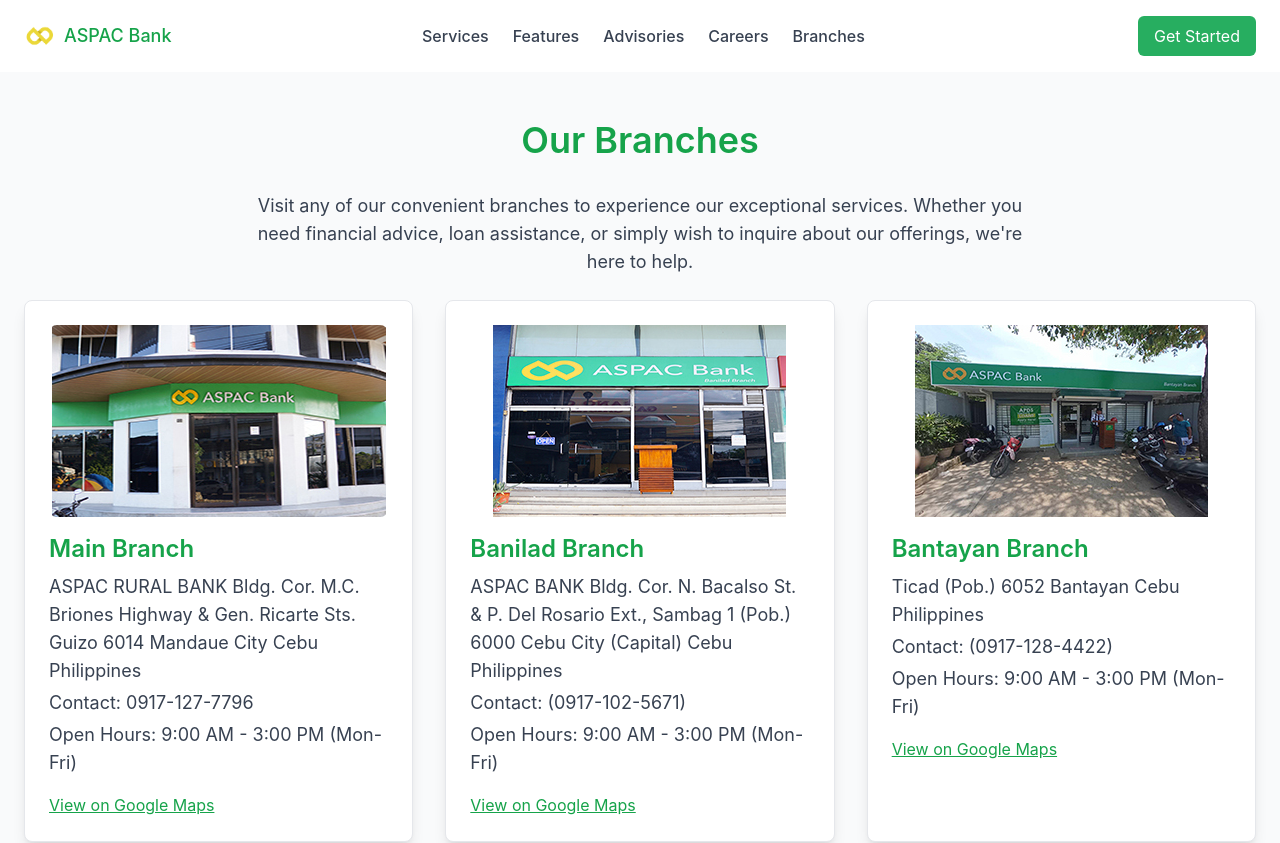
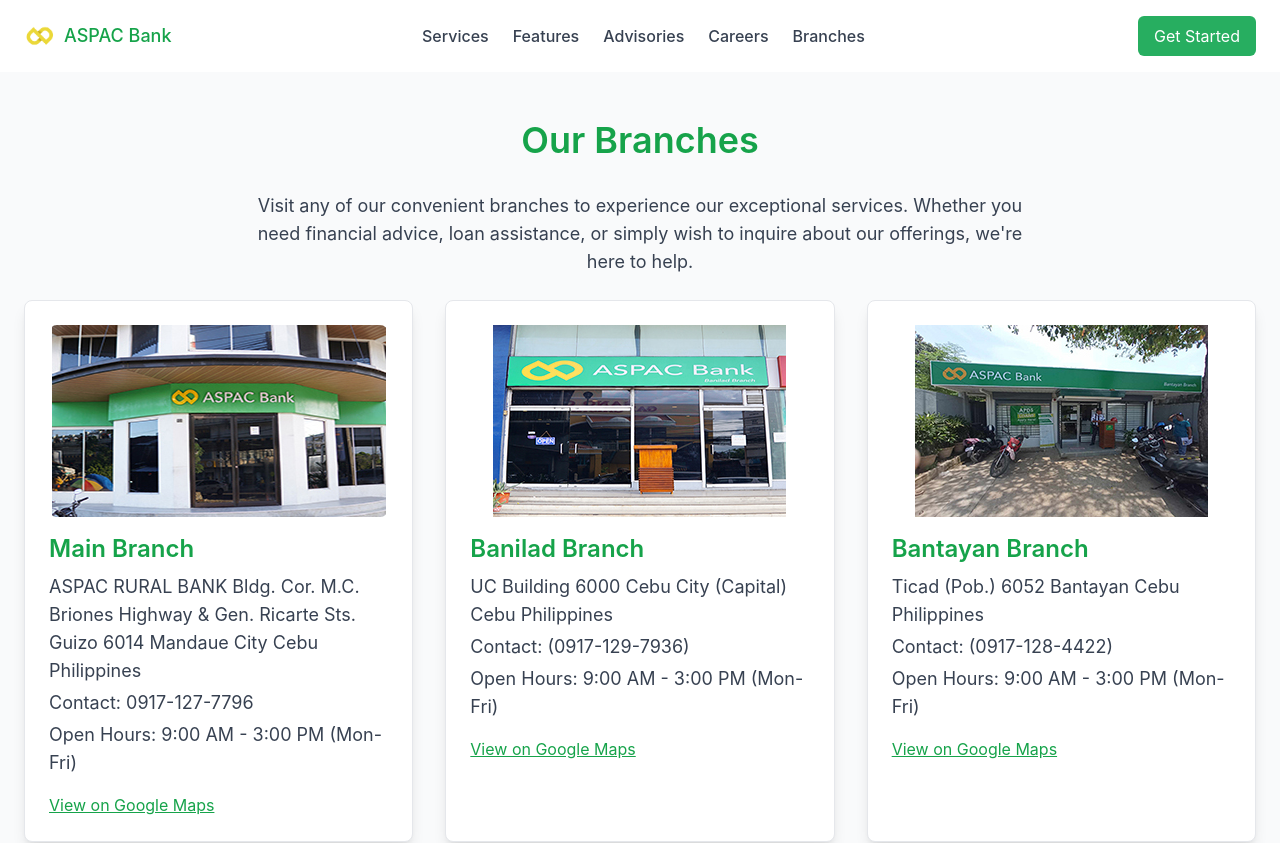
Before and after one commit to Christian-aspacbank/aspacbank, a React (Create React App) app: page /branches in a window 1280 px wide. Shown: the top 843 px of the page. Built offline with nearby package versions, Linux system fonts and the light colour scheme.

Commit message:
Update code

```diff
--- a/src/Pages/Branches.tsx
+++ b/src/Pages/Branches.tsx
@@ -15,8 +15,8 @@ const branches = [
   {
     name: "Banilad Branch",
     address:
-      "ASPAC BANK Bldg. Cor. N. Bacalso St. & P. Del Rosario Ext., Sambag 1 (Pob.) 6000 Cebu City (Capital) Cebu Philippines",
-    contact: "(0917-102-5671)",
+     "UC Building 6000 Cebu City (Capital) Cebu Philippines",
+    contact: "(0917-129-7936)",
     hours: "9:00 AM - 3:00 PM (Mon-Fri)",
     mapUrl:
       "https://www.google.com/maps/place/Aspac+Rural+Bank,+Inc./@10.3383863,123.9115553,3a,75y,96.6h,87.09t/data=!3m7!1e1!3m5!1sd6gwKAuppd2MvT9ndsMi-Q!2e0!6shttps:%2F%2Fstreetviewpixels-pa.googleapis.com%2Fv1%2Fthumbnail%3Fcb_client%3Dmaps_sv.tactile%26w%3D900%26h%3D600%26pitch%3D2.908681241094172%26panoid%3Dd6gwKAuppd2MvT9ndsMi-Q%26yaw%3D96.59663475794113!7i16384!8i8192!4m13!1m6!3m5!2zMTDCsDIwJzE4LjciTiAxMjPCsDU0JzQyLjAiRQ!8m2!3d10.3385278!4d123.9116667!10e5!3m5!1s0x33a998e133cfdfe9:0x74f9f8997ace0ae5!8m2!3d10.3383962!4d123.9116638!16s%2Fg%2F1tx12xjj?hl=en-US&entry=ttu&g_ep=EgoyMDI1MDUxMi4wIKXMDSoASAFQAw%3D%3D",
@@ -49,8 +49,8 @@ const branches = [
   {
     name: "Carbon Branch",
     address:
-      "ASPAC BANK Bldg. Cor. N. Bacalso St. & P. Del Rosario Ext., Sambag 1 (Pob.) 6000 Cebu City (Capital) Cebu Philippines",
-    contact: "(0917-102-5671)",
+      "Escaño St. Ermita (Pob) 6000 Cebu City (Capital) Cebu Philippines",
+    contact: "('0917-130-6492)",
     hours: "9:00 AM - 3:00 PM (Mon-Fri)",
     mapUrl:
       "https://www.google.com/maps/place/10%C2%B017'34.3%22N+123%C2%B053'49.9%22E/@10.29285,123.897206,18z/data=!4m4!3m3!8m2!3d10.2928495!4d123.8972062?hl=en-US&entry=ttu&g_ep=EgoyMDI1MDQyNy4xIKXMDSoASAFQAw%3D%3D",
```
